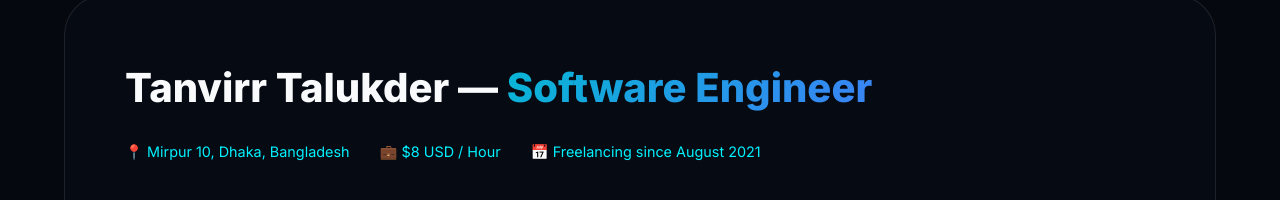
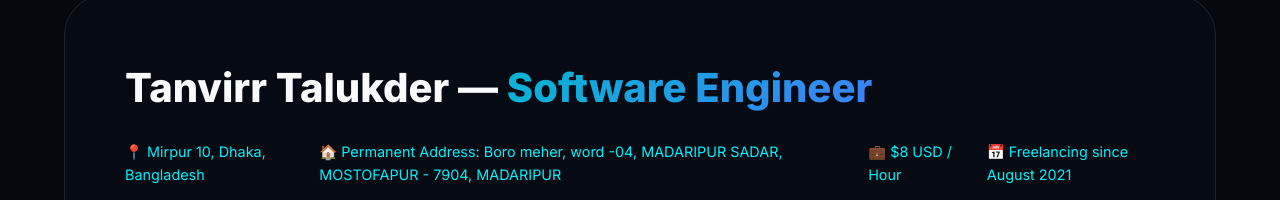
Before and after one commit to TzTanviir/Tanvirsprofile, a website built with Vite: page index.html in a window 1280 px wide. Shown: the part 2295-2495 px from the top of the page. Built offline with nearby package versions, Linux system fonts and the light colour scheme; files whose address does not match are found by name.

Commit message:
Update permanent address and project info

```diff
--- a/index.html
+++ b/index.html
@@ -190,6 +190,7 @@
                     <h2 class="hero-hero-title" style="font-size: 2.5rem;">Tanvirr Talukder — <span class="cyan-grad">Software Engineer</span></h2>
                     <div class="about-stats">
                         <span>📍 Mirpur 10, Dhaka, Bangladesh</span>
+                        <span>🏠 Permanent Address: Boro meher, word -04, MADARIPUR SADAR, MOSTOFAPUR - 7904, MADARIPUR</span>
                         <span>💼 $8 USD / Hour</span>
                         <span>📅 Freelancing since August 2021</span>
                     </div>
```
